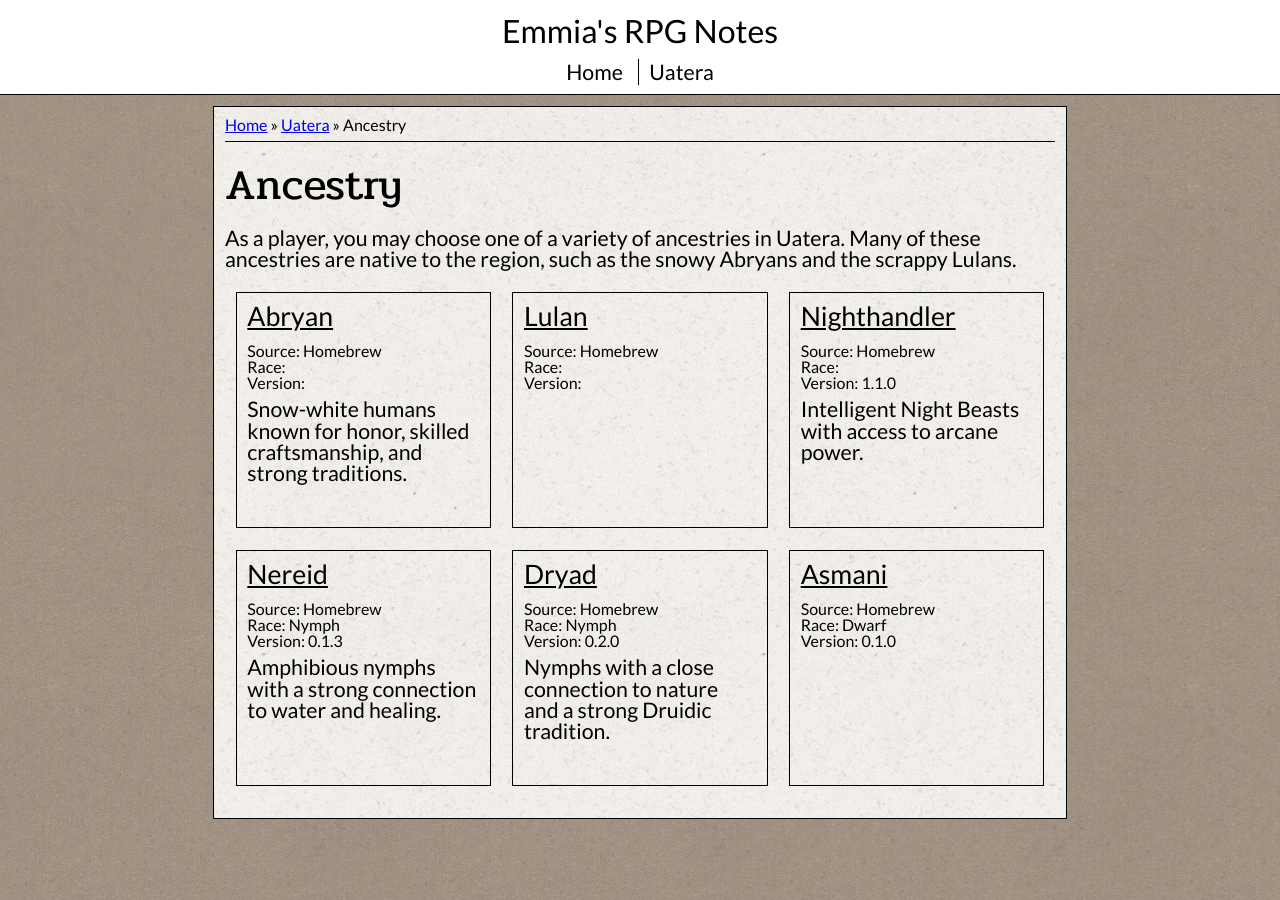
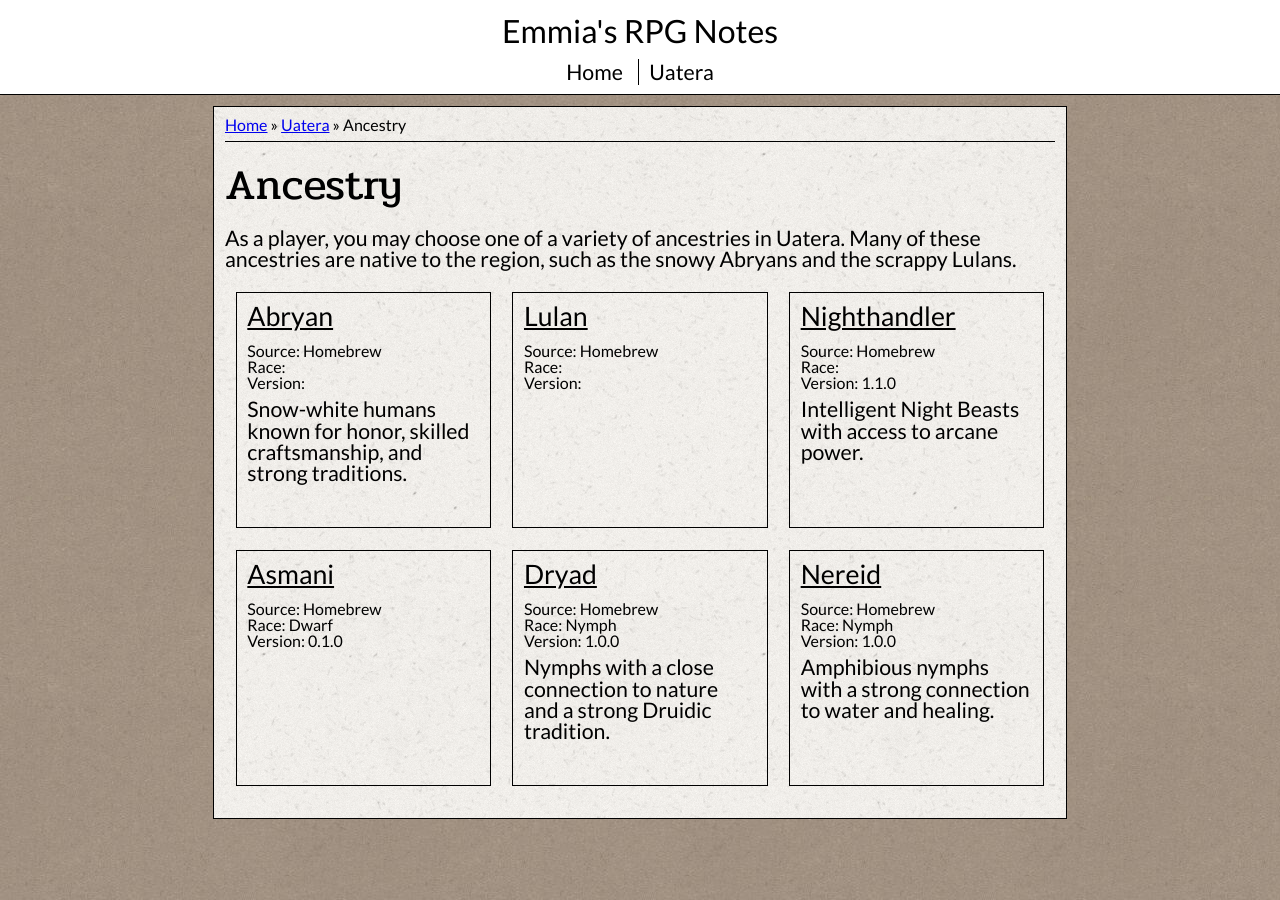
Before and after one commit to EmmiaSilk/rpg-notes, a Jekyll site: the page built from uatera/ancestry/index.md, in a window 1280 px wide. Built offline with Jekyll 4.4.1, drawn with Linux system fonts in a browser that asks for light colours.

Commit message:
Incremented Dryad and Nereid version to 1.0.0

```diff
--- a/_collections/_uatera_ancestries/dryad.md
+++ b/_collections/_uatera_ancestries/dryad.md
@@ -2,16 +2,16 @@
 layout: article
 title: Dryad
 subtitle: Wood Nymphs
-version: 0.2.0
+version: 1.0.0
 info_block:
   source: Homebrew
   race: Nymph
   description: >
     Nymphs with a close connection to nature and a strong Druidic tradition.
-date: February 16, 2020
-lastEdit: February 16, 2020
+date: February 20, 2020
+lastEdit: February 20, 2020
 sitemap:
-  changeFrequency: 'daily'
+  changeFrequency: 'weekly'
 ---
 
 Dryads, also known as Wood Nymphs, are a nymphic ancestry closely connected
--- a/_collections/_uatera_ancestries/nereid.md
+++ b/_collections/_uatera_ancestries/nereid.md
@@ -2,16 +2,16 @@
 layout: article
 title: Nereid
 subtitle: Sea Nymphs
-version: 0.1.3
+version: 1.0.0
 info_block:
   source: Homebrew
   race: Nymph
   description: >
     Amphibious nymphs with a strong connection to water and healing.
-date: February 13, 2020
-lastEdit: February 13, 2020
+date: February 20, 2020
+lastEdit: February 20, 2020
 sitemap:
-  changeFrequency: 'daily'
+  changeFrequency: 'weekly'
 ---
 
 Nereids are amphibious Nymphs found in Lula's Moonsea.
```
